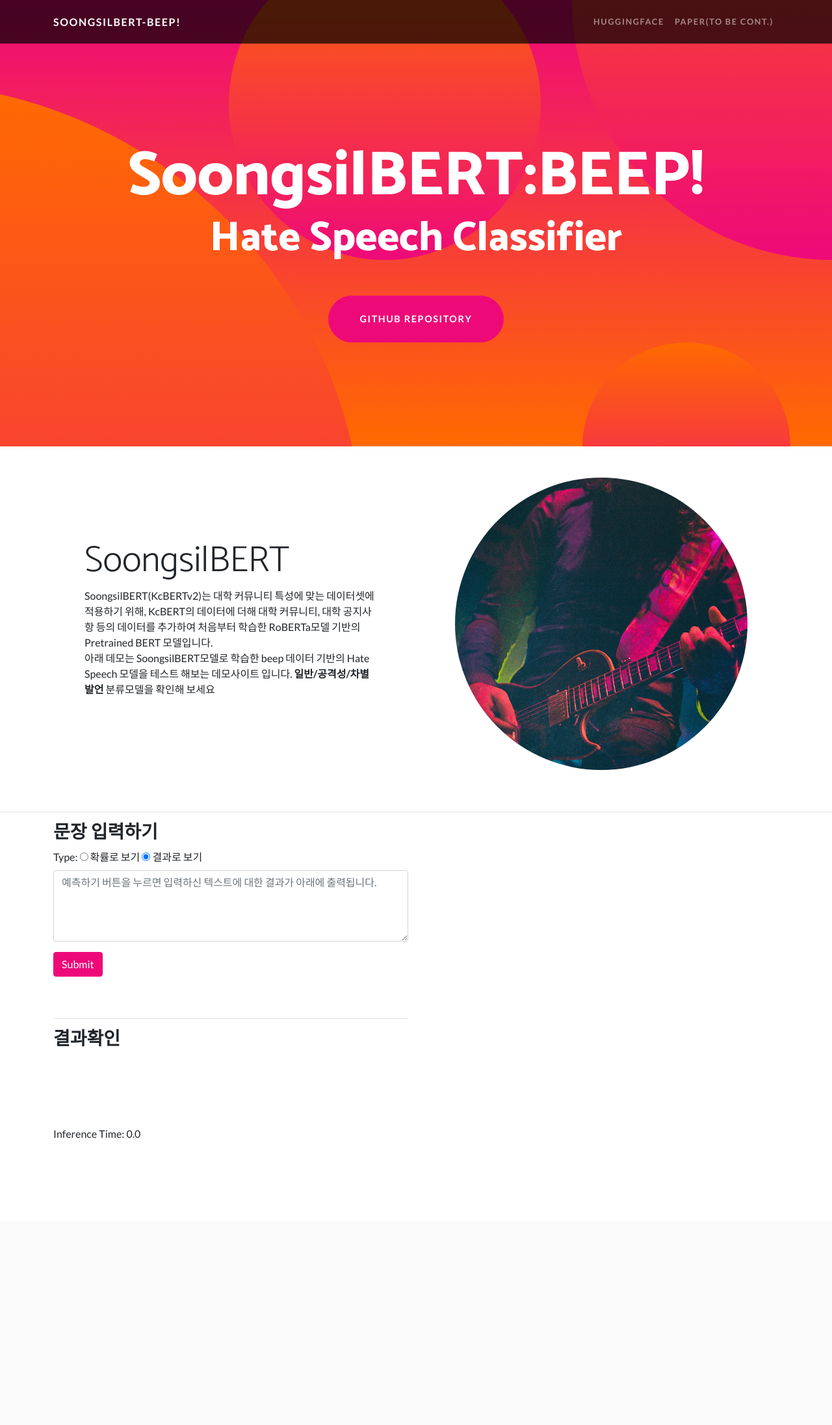
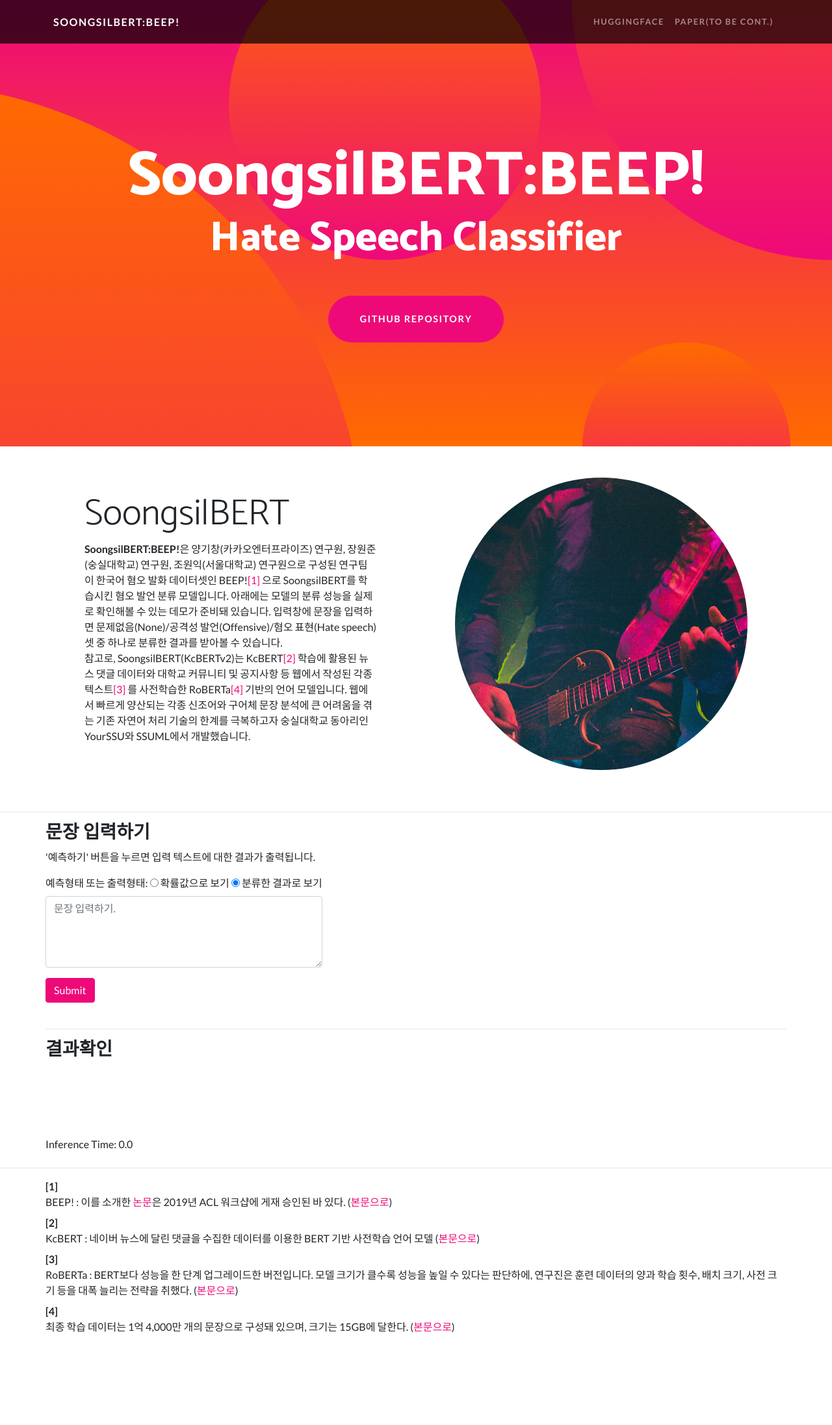
Before and after one commit to jason9693/SoongsilBERT-base-beep-deploy, a Flask app: page / in a window 1280 px wide. Shown: the whole page at 65% size. Before the commit the page ends 1752 px from the top, so only its background shows below. Run offline with Flask 2, Linux system fonts and the light colour scheme; some libraries are stand-ins or nearby versions.

Commit message:
Html 코드 수정

```diff
--- a/templates/index.html
+++ b/templates/index.html
@@ -5,7 +5,7 @@
         <meta name="viewport" content="width=device-width, initial-scale=1, shrink-to-fit=no" />
         <meta name="description" content="" />
         <meta name="author" content="" />
-        <title>SoongsilBERT-BEEP!</title>
+        <title>SoongsilBERT:BEEP!</title>
         <link rel="icon" type="image/x-icon" href="{{url_for('static', filename='assets/favicon.ico')}}"/>
         <!-- Font Awesome icons (free version)-->
         <script src="https://use.fontawesome.com/releases/v5.15.3/js/all.js" crossorigin="anonymous"></script>
@@ -109,7 +109,7 @@
         <!-- Navigation-->
         <nav class="navbar navbar-expand-lg navbar-dark navbar-custom fixed-top">
             <div class="container">
-                <a class="navbar-brand" href="#!">SoongsilBERT-BEEP!</a>
+                <a class="navbar-brand" href="#!">SoongsilBERT:BEEP!</a>
                 <button class="navbar-toggler" type="button" data-toggle="collapse" data-target="#navbarResponsive" aria-controls="navbarResponsive" aria-expanded="false" aria-label="Toggle navigation"><span class="navbar-toggler-icon"></span></button>
                 <div class="collapse navbar-collapse" id="navbarResponsive">
                     <ul class="navbar-nav ml-auto">
@@ -143,10 +143,17 @@
                     <div class="col-lg-6 order-lg-1">
                         <div class="p-5">
                             <h2 class="display-4">SoongsilBERT</h2>
-                            <p>SoongsilBERT(KcBERTv2)는 대학 커뮤니티 특성에 맞는 데이터셋에 적용하기 위해,
-                                KcBERT의 데이터에 더해 대학 커뮤니티, 대학 공지사항 등의 데이터를 추가하여 처음부터 학습한 RoBERTa모델 기반의 Pretrained BERT 모델입니다.<br>
-                                아래 데모는 SoongsilBERT모델로 학습한 beep 데이터 기반의 Hate Speech 모델을 테스트 해보는 데모사이트 입니다.
-                                <b>일반/공격성/차별발언</b> 분류모델을 확인해 보세요</p>
+                            <p><b>SoongsilBERT:BEEP!</b>은 양기창(카카오엔터프라이즈) 연구원, 장원준(숭실대학교) 연구원, 조원익(서울대학교) 연구원으로 구성된 연구팀이 한국어 혐오 발화 데이터셋인 BEEP!<a href="#note1" id="ref1" title="Moon et al., 2019">[1]</a>
+                                으로 SoongsilBERT를 학습시킨 혐오 발언 분류 모델입니다.
+                                아래에는 모델의 분류 성능을 실제로 확인해볼 수 있는 데모가 준비돼 있습니다.
+                                입력창에 문장을 입력하면 문제없음(None)/공격성 발언(Offensive)/혐오 표현(Hate speech) 셋 중 하나로 분류한 결과를 받아볼 수 있습니다.
+                                <br>
+                                참고로, SoongsilBERT(KcBERTv2)는 KcBERT<a href="#note2" id="ref2" title="Lee et al., 2020">[2]</a> 학습에 활용된 뉴스 댓글 데이터와 대학교 커뮤니티 및 공지사항 등 웹에서 작성된
+                                각종 텍스트<a href="#note3" id="ref3" title="구어체 데이터">[3]</a> 를 사전학습한
+                                RoBERTa<a href="#note4" id="ref4" title="Liu et al., 2019">[4]</a> 기반의 언어 모델입니다.
+                                웹에서 빠르게 양산되는 각종 신조어와 구어체 문장 분석에 큰 어려움을 겪는 기존 자연어 처리 기술의 한계를 극복하고자 숭실대학교 동아리인 YourSSU와 SSUML에서 개발했습니다.
+                            </p>
+
                         </div>
                     </div>
                 </div>
@@ -156,21 +163,24 @@
         <section>
             <div class="container">
                 <div class="row align-items-center">
-                    <div class="col-lg-6 order-lg-2">
                         <div class="generate">
                             <div class="form-group">
                                 <h3>문장 입력하기</h3>
-                                <label class="btn-group-toggle"> Type:
-                                    <input type="radio" name="types" value="dplogits"> 확률로 보기
-                                    <input type="radio" name="types" value="dpclass" checked> 결과로 보기
+                                <p>'예측하기' 버튼을 누르면 입력 텍스트에 대한 결과가 출력됩니다.</p>
+
+                                <label class="btn-group-toggle"> 예측형태 또는 출력형태:
+                                    <input type="radio" name="types" value="dplogits"> 확률값으로 보기
+                                    <input type="radio" name="types" value="dpclass" checked> 분류한 결과로 보기
                                 </label><br>
-                                <textarea rows="4" class="form-control" id="text" name="text" inputmode="true" placeholder="예측하기 버튼을 누르면 입력하신 텍스트에 대한 결과가 아래에 출력됩니다."></textarea>
+                                <textarea rows="4" class="form-control" id="text" name="text" inputmode="true" placeholder="문장 입력하기."></textarea>
 
                                         <!--style="font-family: 'Nanum Gothic';" name="text" class="form-control" id="formGroupExampleInput" placeholder="텍스트를 입력하세요."/>-->
                               </div>
                             <button class="btn btn-primary btn=lg" type="submit" id="button1" onclick="send_req();">Submit</button><br>
                             <b><label id="warning" style="color:red;"></label></b>
                         </div>
+                </div>
+                <div class="row align-items-center">
                     <br><hr width="100%">
                     <div>
                         <div class="result">
@@ -182,8 +192,23 @@
                         </div>
                     </div>
                 </div>
+            </div>
 
-
+        </section>
+        <hr width="100%">
+        <section>
+            <div class="container">
+                <div class="row align-items-center">
+                    <dl>
+                        <dt id="note1">[1]</dt>
+                        <dd>BEEP! : 이를 소개한 <a href="https://www.aclweb.org/anthology/2020.socialnlp-1.4.pdf">논문</a>은 2019년 ACL 워크샵에 게재 승인된 바 있다. (<a href="#ref1">본문으로</a>)</dd>
+                        <dt id="note2">[2]</dt>
+                        <dd>KcBERT : 네이버 뉴스에 달린 댓글을 수집한 데이터를 이용한 BERT 기반 사전학습 언어 모델 (<a href="#ref2">본문으로</a>)</dd>
+                        <dt id="note3">[3]</dt>
+                        <dd>RoBERTa : BERT보다 성능을 한 단계 업그레이드한 버전입니다. 모델 크기가 클수록 성능을 높일 수 있다는 판단하에, 연구진은 훈련 데이터의 양과 학습 횟수, 배치 크기, 사전 크기 등을 대폭 늘리는 전략을 취했다. (<a href="#ref3">본문으로</a>)</dd>
+                        <dt id="note4">[4]</dt>
+                        <dd>최종 학습 데이터는 1억 4,000만 개의 문장으로 구성돼 있으며, 크기는 15GB에 달한다.  (<a href="#ref4">본문으로</a>)</dd>
+                        </dl>
                 </div>
             </div>
 
@@ -206,7 +231,7 @@
 
         <!-- Footer-->
         <footer class="py-5 bg-black">
-            <div class="container"><p class="m-0 text-center text-white small">Copyright &copy; Your Website 2021</p></div>
+            <div class="container"><p class="m-0 text-center text-white small">Copyright &copy; Kichang Yang & Wonjun Jang & Won Ik Cho</p></div>
         </footer>
         <!-- Bootstrap core JS-->
         <script src="https://code.jquery.com/jquery-3.5.1.min.js"></script>
```
Also changed, not shown: 1 other file. Lines whose indentation alone changed are shown as unchanged.
